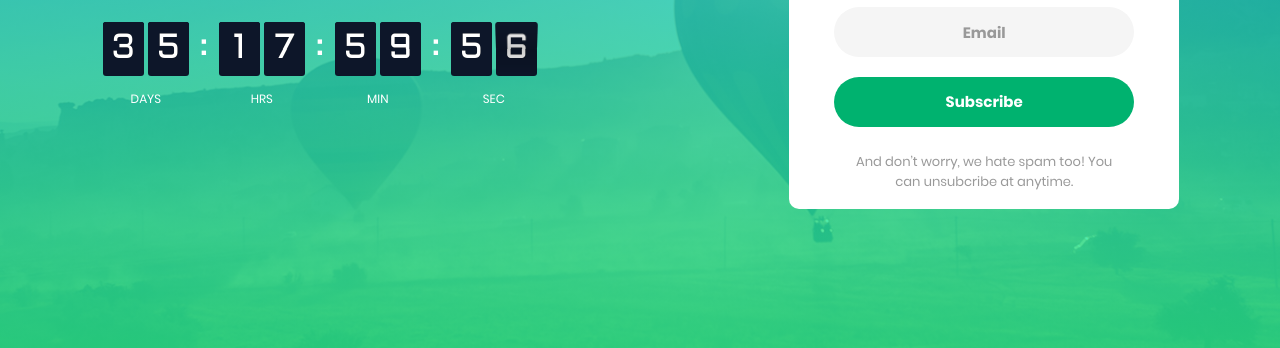
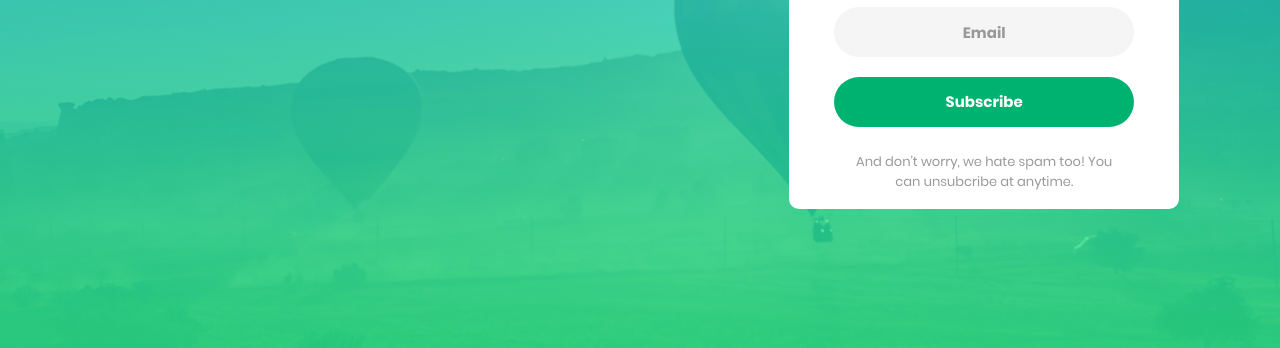
Before and after one commit to FlintEducation/website, a plain HTML site: page index.html in a window 1280 px wide. Shown: the part 452-800 px from the top of the page. Drawn offline with Linux system fonts and the light colour scheme.

Commit message:
Update index.html

```diff
--- a/index.html
+++ b/index.html
@@ -54,8 +54,6 @@
 				<h3 class="l1-txt2 p-b-45 respon2 respon4">
 					Coming Soon
 				</h3>
-
-				<div class="cd100"></div>
 
 			</div>
 
```
